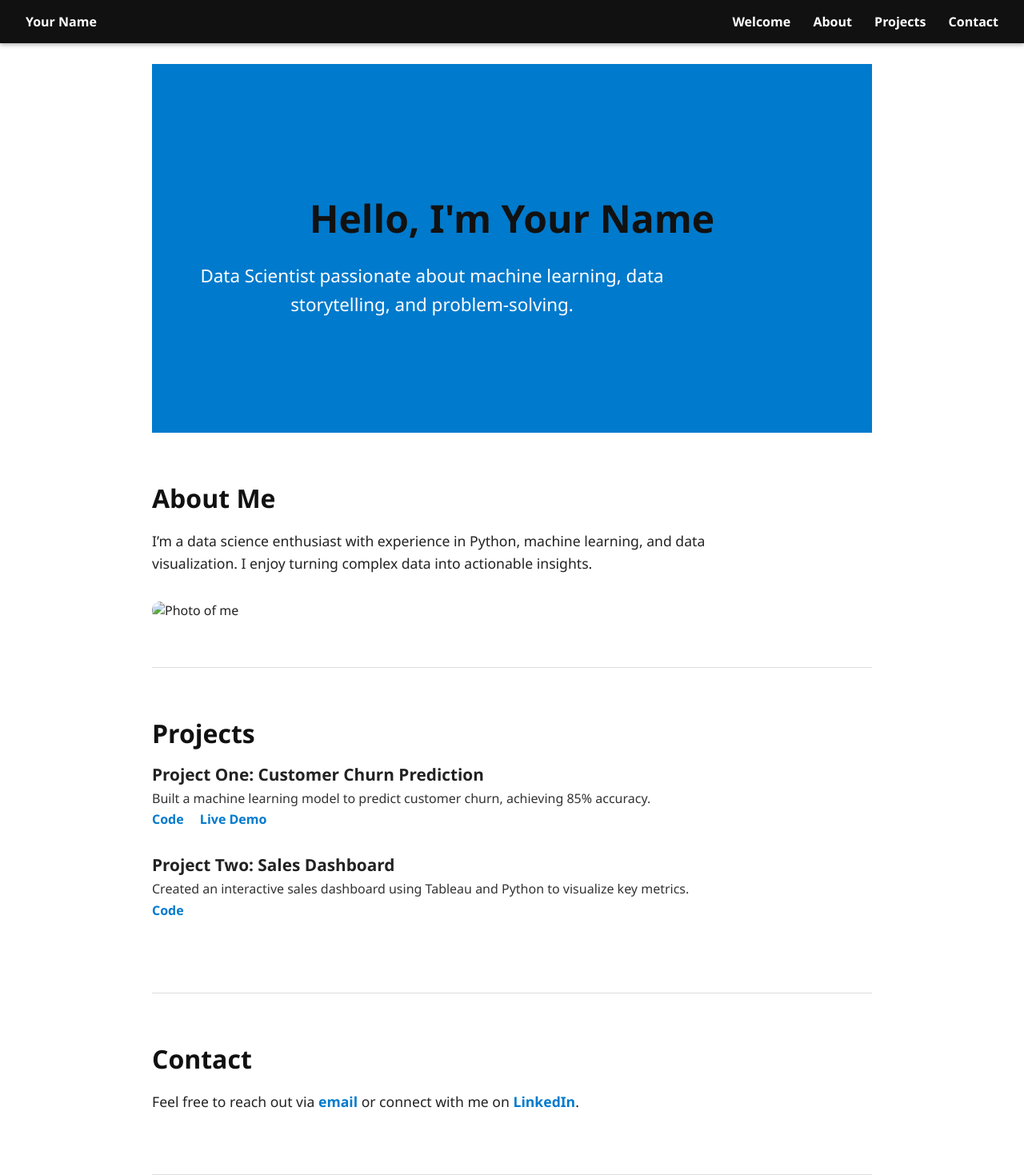
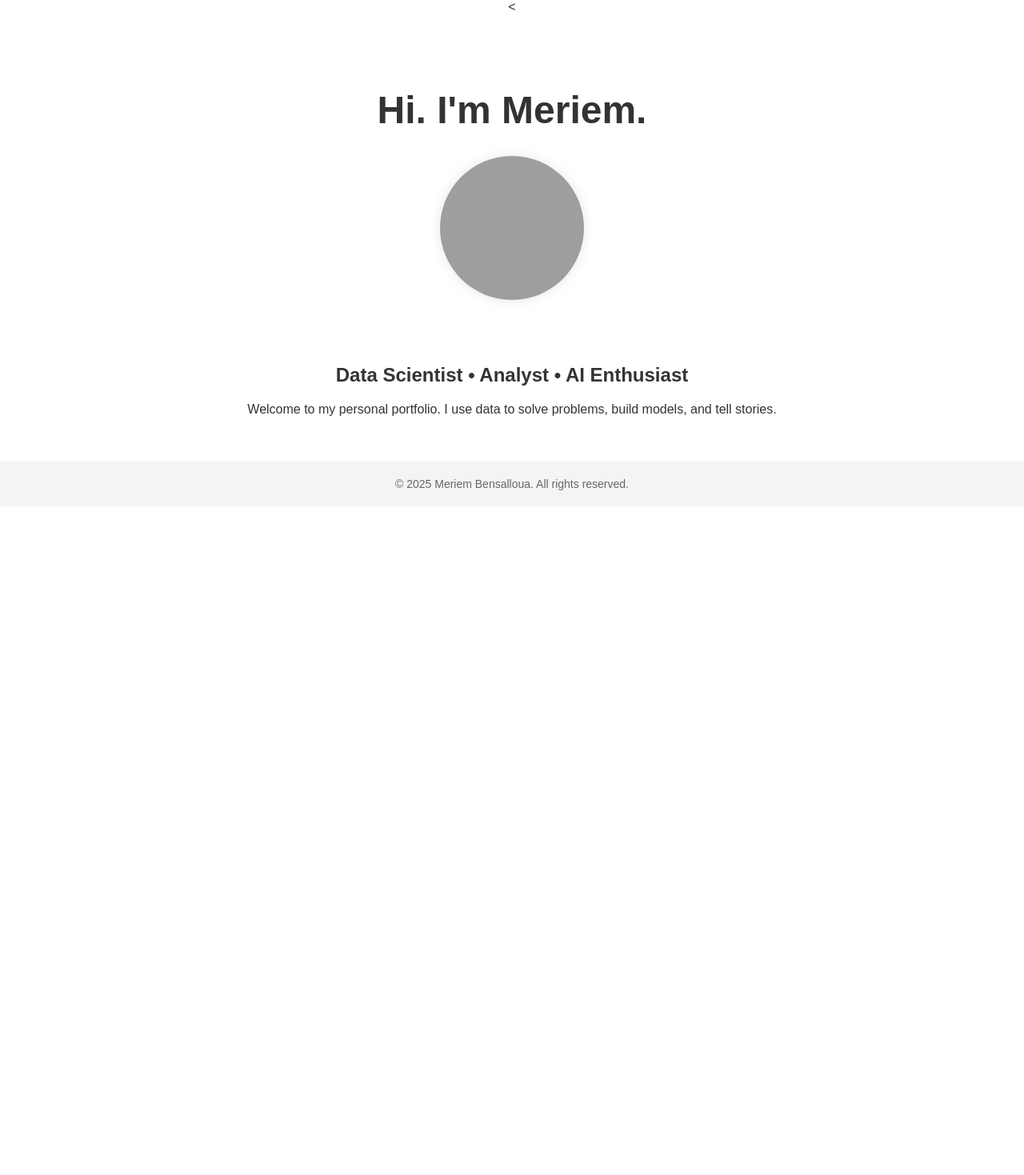
Before and after one commit to mbensalloua/mbensalloua, a plain HTML site: page index.html in a window 1280 px wide. Shown: the whole page at 80% size. After the commit the page ends 800 px from the top, so only its background shows below. Drawn offline with Linux system fonts and the light colour scheme; grey boxes are pictures that could not be loaded.

Commit message:
Update homepage with intro and image

```diff
--- a/index.html
+++ b/index.html
@@ -1,182 +1,62 @@
-<!DOCTYPE html>
+<<!DOCTYPE html>
 <html lang="en">
 <head>
   <meta charset="UTF-8" />
-  <meta name="viewport" content="width=device-width, initial-scale=1" />
-  <title>Your Name | Data Scientist Portfolio</title>
+  <meta name="viewport" content="width=device-width, initial-scale=1.0" />
+  <title>Meriem | Data Scientist</title>
   <style>
-    body, html {
+    body {
+      font-family: Arial, sans-serif;
+      text-align: center;
+      background-color: #ffffff;
+      color: #333333;
       margin: 0;
       padding: 0;
-      font-family: 'Segoe UI', Tahoma, Geneva, Verdana, sans-serif;
-      scroll-behavior: smooth;
-      background: #fff;
-      color: #222;
     }
+
     header {
-      position: fixed;
-      top: 0; left: 0; right: 0;
-      background: #111;
-      color: white;
-      padding: 1rem 2rem;
-      display: flex;
-      justify-content: space-between;
-      align-items: center;
-      z-index: 1000;
-      box-shadow: 0 2px 5px rgba(0,0,0,0.3);
+      padding: 60px 20px 20px;
     }
-    header nav a {
-      color: white;
-      margin-left: 1.5rem;
-      text-decoration: none;
-      font-weight: 600;
+
+    header h1 {
+      font-size: 48px;
+      margin-bottom: 10px;
     }
-    header nav a:hover {
-      text-decoration: underline;
+
+    .profile-img {
+      width: 180px;
+      height: 180px;
+      border-radius: 50%;
+      object-fit: cover;
+      margin-top: 20px;
+      box-shadow: 0 0 15px rgba(0,0,0,0.1);
     }
-    main {
-      padding-top: 80px;
-      max-width: 900px;
-      margin: 0 auto;
-      padding-left: 1rem;
-      padding-right: 1rem;
+
+    section {
+      padding: 40px 20px;
     }
-    section {
-      padding: 60px 0;
-      border-bottom: 1px solid #ddd;
-    }
-    h1, h2 {
-      font-weight: 700;
-      margin-bottom: 0.5rem;
-      color: #111;
-    }
-    h1 {
-      font-size: 2.5rem;
-    }
-    h2 {
-      font-size: 2rem;
-      margin-top: 0;
-    }
-    p {
-      font-size: 1.1rem;
-      line-height: 1.6;
-      max-width: 700px;
-    }
-    #welcome {
-      text-align: center;
-      padding-top: 120px;
-      padding-bottom: 120px;
-      background: #007acc;
-      color: white;
-      border-bottom: none;
-    }
-    #welcome h1 {
-      font-size: 3rem;
-      margin-bottom: 0.3rem;
-    }
-    #welcome p {
-      font-size: 1.4rem;
-      font-weight: 300;
-    }
-    .projects-list {
-      list-style: none;
-      padding: 0;
-      max-width: 700px;
-    }
-    .projects-list li {
-      margin-bottom: 2rem;
-    }
-    .project-title {
-      font-size: 1.3rem;
-      font-weight: 700;
-      margin-bottom: 0.3rem;
-    }
-    .project-desc {
-      margin-bottom: 0.3rem;
-      color: #333;
-    }
-    .project-links a {
-      margin-right: 1rem;
-      color: #007acc;
-      text-decoration: none;
-      font-weight: 600;
-    }
-    .project-links a:hover {
-      text-decoration: underline;
-    }
-    #contact a {
-      color: #007acc;
-      text-decoration: none;
-      font-weight: 600;
-    }
-    #contact a:hover {
-      text-decoration: underline;
-    }
-    @media (max-width: 600px) {
-      header nav a {
-        margin-left: 1rem;
-        font-size: 0.9rem;
-      }
-      #welcome h1 {
-        font-size: 2.2rem;
-      }
-      #welcome p {
-        font-size: 1.1rem;
-      }
+
+    footer {
+      background-color: #f4f4f4;
+      padding: 20px;
+      font-size: 14px;
+      color: #666;
     }
   </style>
 </head>
 <body>
+  <header>
+    <h1>Hi. I'm Meriem.</h1>
+    <img src="img1.jpeg" alt="Meriem's photo" class="profile-img">
+  </header>
 
-<header>
-  <div><strong>Your Name</strong></div>
-  <nav>
-    <a href="#welcome">Welcome</a>
-    <a href="#about">About</a>
-    <a href="#projects">Projects</a>
-    <a href="#contact">Contact</a>
-  </nav>
-</header>
-
-<main>
-  <section id="welcome">
-    <h1>Hello, I'm Your Name</h1>
-    <p>Data Scientist passionate about machine learning, data storytelling, and problem-solving.</p>
+  <section>
+    <h2>Data Scientist • Analyst • AI Enthusiast</h2>
+    <p>Welcome to my personal portfolio. I use data to solve problems, build models, and tell stories.</p>
   </section>
 
-  <section id="about">
-    <h2>About Me</h2>
-    <p>I’m a data science enthusiast with experience in Python, machine learning, and data visualization. I enjoy turning complex data into actionable insights.</p>
-
-    <img src="images/img1.jpg" alt="Photo of me" style="max-width: 200px; border-radius: 10px; margin-top: 1rem;">
-  </section>
-
-  <section id="projects">
-    <h2>Projects</h2>
-    <ul class="projects-list">
-      <li>
-        <div class="project-title">Project One: Customer Churn Prediction</div>
-        <div class="project-desc">Built a machine learning model to predict customer churn, achieving 85% accuracy.</div>
-        <div class="project-links">
-          <a href="https://github.com/yourusername/project-one" target="_blank">Code</a>
-          <a href="#">Live Demo</a>
-        </div>
-      </li>
-      <li>
-        <div class="project-title">Project Two: Sales Dashboard</div>
-        <div class="project-desc">Created an interactive sales dashboard using Tableau and Python to visualize key metrics.</div>
-        <div class="project-links">
-          <a href="https://github.com/yourusername/project-two" target="_blank">Code</a>
-        </div>
-      </li>
-    </ul>
-  </section>
-
-  <section id="contact">
-    <h2>Contact</h2>
-    <p>Feel free to reach out via <a href="mailto:youremail@example.com">email</a> or connect with me on <a href="https://www.linkedin.com/in/yourlinkedin/" target="_blank">LinkedIn</a>.</p>
-  </section>
-</main>
-
+  <footer>
+    &copy; 2025 Meriem Bensalloua. All rights reserved.
+  </footer>
 </body>
 </html>
```
